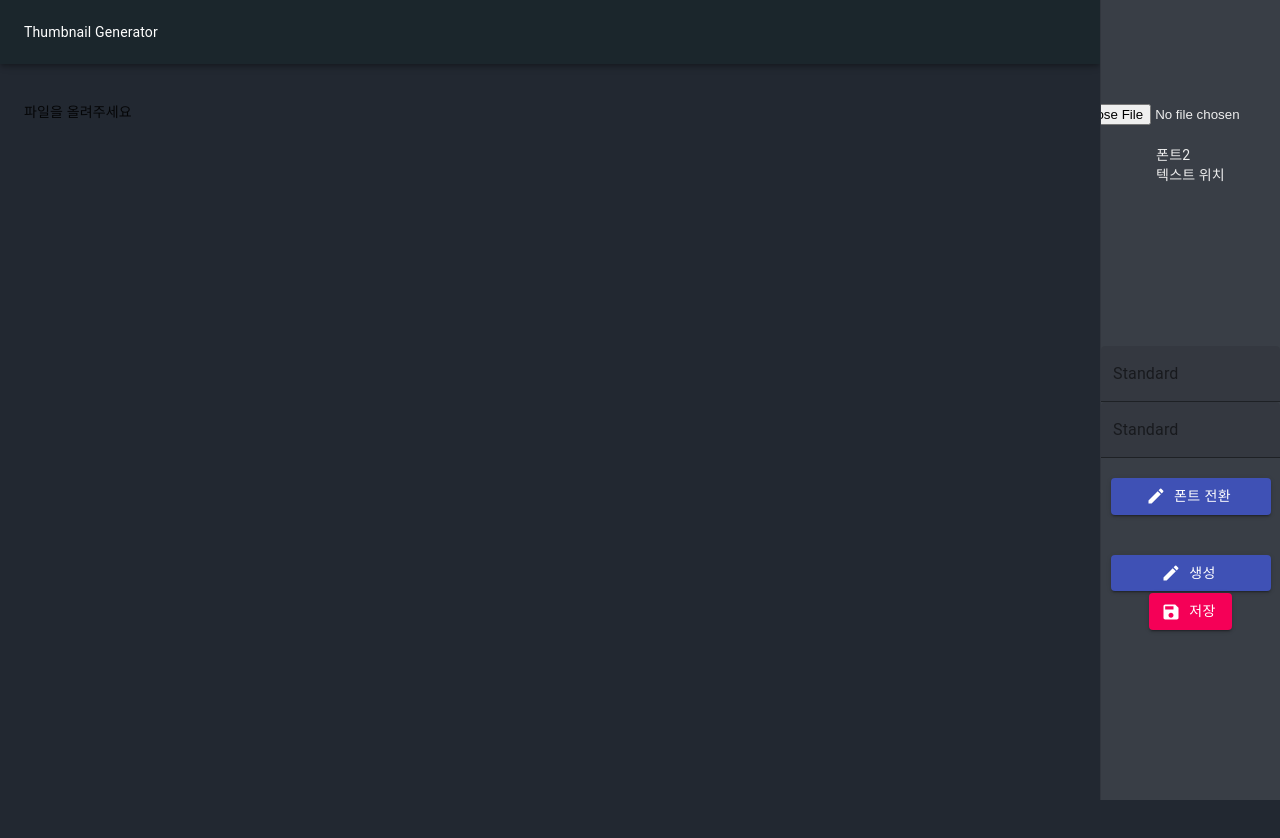
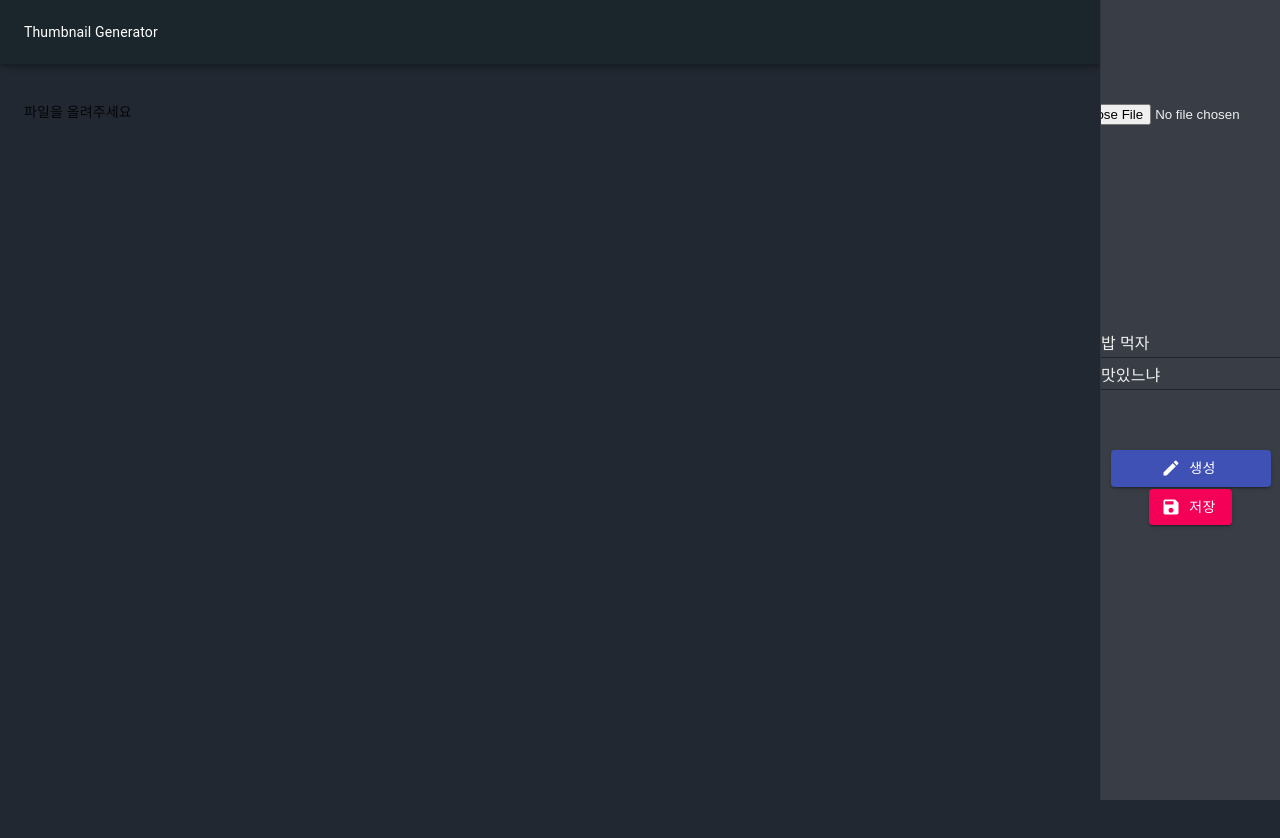
Before and after one commit to Gameper/thumbnailgen, a React (Create React App) app: page / in a window 1280 px wide. Shown: the top 838 px of the page. Built offline with nearby package versions, Linux system fonts and the light colour scheme.

Commit message:
little clean up

```diff
--- a/src/App.tsx
+++ b/src/App.tsx
@@ -26,8 +26,8 @@ const spocaSansFontPath = `./spoca-han-sans/spocahansans.fnt`;
 const App: React.FC = () => {
   const [fileUrl, setfileUrl] = useState('')
   const [editedFileUrl, setEditedfileUrl] = useState('')
-  const [newText, setNewText] = useState('');
-  const [newText2, setNewText2] = useState('');
+  const [newText, setNewText] = useState('밥 먹자');
+  const [newText2, setNewText2] = useState('맛있느냐');
   const [renderedText, setRenderedText] = useState('');
   const [renderedText2, setRenderedText2] = useState('');
 
@@ -49,18 +49,6 @@ const App: React.FC = () => {
     console.log("im clicked");
   }
 
-  // return (
-  //   <div className="App">
-  //     <header className="App-header">
-  //       { fileUrl ? <EditorCanvas fontPath={fontPath} renderedText={renderedText} renderedText2={renderedText2} imgSrc={fileUrl} changeFile={changeEditedFile} editedImgSrc={editedFileUrl} /> : <ImgDrop changeFile={(file) => setfileUrl(file)}/>}
-  //       <Upload handleChangeFile={handleChangeFile} downloadUrl={editedFileUrl} />
-  //       <input value={newText} onChange={(event) => setNewText(event.target.value)} />
-  //       <input value={newText2} onChange={(event) => setNewText2(event.target.value)} />
-  //       <button onClick={onClickGenerate}>적용</button>
-  //       <button onClick={()=> fontPath === nanumFontPath ? setFontPath(spocaSansFontPath) : setFontPath(nanumFontPath)} >폰트 전환</button>
-  //     </header>
-  //   </div>
-  // );
   const classes = useStyles();
 
   return (
@@ -88,9 +76,6 @@ const App: React.FC = () => {
         <br></br>
         <Upload handleChangeFile={handleChangeFile} downloadUrl={editedFileUrl} />
         <br></br>
-        폰트2
-        <br></br>
-        텍스트 위치
         <br></br>
         <br></br>
         <br></br>
@@ -101,14 +86,10 @@ const App: React.FC = () => {
         <br></br>
         <br></br>
         <Divider />
-        <TextField value={newText} onChange={(event) => setNewText(event.target.value)} variant="filled" className={classes.textField} id="filled-required" label="Standard" inputProps={{className: classes.textField }} />
-        <TextField value={newText2} onChange={(event) => setNewText2(event.target.value)} variant="filled" className={classes.textField} id="filled-required" label="Standard" inputProps={{className: classes.textField }} />
+        <TextField value={newText} onChange={(event) => setNewText(event.target.value)} className={classes.textField} id="filled-required" inputProps={{className: classes.textField }} />
+        <TextField value={newText2} onChange={(event) => setNewText2(event.target.value)} className={classes.textField} id="filled-required" inputProps={{className: classes.textField }} />
 
         <br></br>
-
-        <Button onClick={()=> fontPath === nanumFontPath ? setFontPath(spocaSansFontPath) : setFontPath(nanumFontPath)} variant="contained" color="primary" className={classes.drawerButton} startIcon={<CreateIcon />}>
-        폰트 전환
-        </Button>
         <br></br><br></br>
         <Button onClick={onClickGenerate} variant="contained" color="primary" className={classes.drawerButton} startIcon={<CreateIcon />}>
         생성
```
